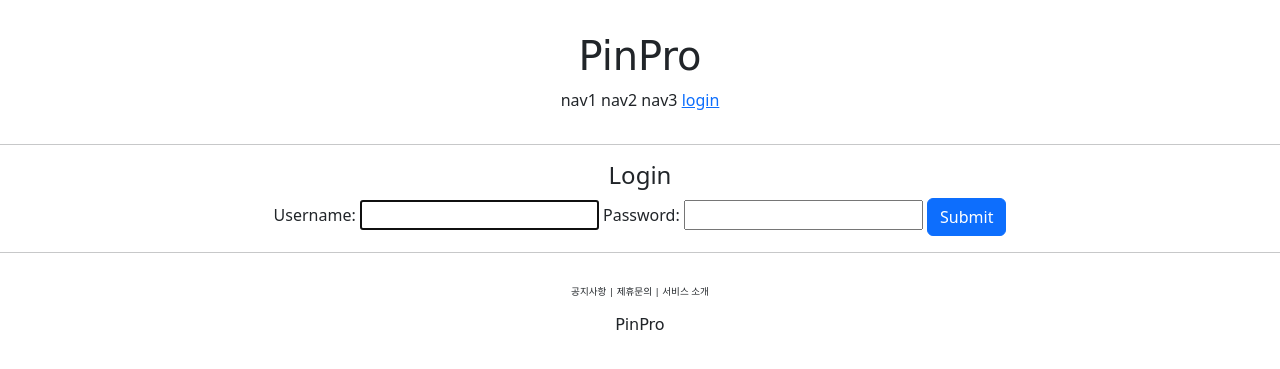
After one commit to nstella67/djpinpro, a Django app: page /account/login/ in a window 1280 px wide. The commit adds this page. Shown: the top 369 px of the page. Run offline with Django 4.2, Linux system fonts and the light colour scheme; some web fonts are replaced.

Commit message:
login,logout 구현, redirect

```diff
--- /dev/null
+++ b/accountapp/templates/accountapp/login.html
@@ -0,0 +1,18 @@
+{% extends 'base.html' %}
+
+{%  block content %}
+
+    <div style="text-align: center">
+        <div>
+            <h4>Login</h4>
+        </div>
+        <div>
+            <form action="{% url 'accountapp:login' %}" method="post">
+                {% csrf_token %}
+                {{ form }}
+                <input type="submit" class="btn btn-primary">
+            </form>
+        </div>
+    </div>
+
+{% endblock %}
--- a/accountapp/urls.py
+++ b/accountapp/urls.py
@@ -1,3 +1,4 @@
+from django.contrib.auth.views import LoginView, LogoutView
 from django.urls import path
 
 from accountapp.views import hello_world, AccountCreateView
@@ -9,5 +10,9 @@ app_name = "accountapp"
 
 urlpatterns = [
     path('hello_world/', hello_world, name='hello_world'),
+
     path('create/', AccountCreateView.as_view(), name='create'),
+
+    path('login/', LoginView.as_view(template_name='accountapp/login.html'), name='login'),
+    path('logout/', LogoutView.as_view(), name='logout'),
 ]
--- a/djpinpro/settings.py
+++ b/djpinpro/settings.py
@@ -14,6 +14,8 @@ from pathlib import Path
 
 import environ
 import os
+
+from django.urls import reverse_lazy
 
 env = environ.Env(
     # set casting, default value
@@ -143,6 +145,9 @@ STATICFILES_DIRS = [
     BASE_DIR / "static",
 ]
 
+LOGIN_REDIRECT_URL = reverse_lazy('accountapp:hello_world')
+LOGOUT_REDIRECT_URL = reverse_lazy('accountapp:login')
+
 # Default primary key field type
 # https://docs.djangoproject.com/en/4.2/ref/settings/#default-auto-field
 
--- a/templates/header.html
+++ b/templates/header.html
@@ -7,6 +7,14 @@
             <span>nav1</span>
             <span>nav2</span>
             <span>nav3</span>
-            <span>nav4</span>
+            {% if not user.is_authenticated %}
+            <a href="{% url 'accountapp:login' %}?next={{ request.path }}">
+                <span>login</span>
+            </a>
+            {% else %}
+            <a href="{% url 'accountapp:logout' %}?next={{ request.path }}">
+                <span>logout</span>
+            </a>
+            {% endif %}
         </div>
     </div>
```
